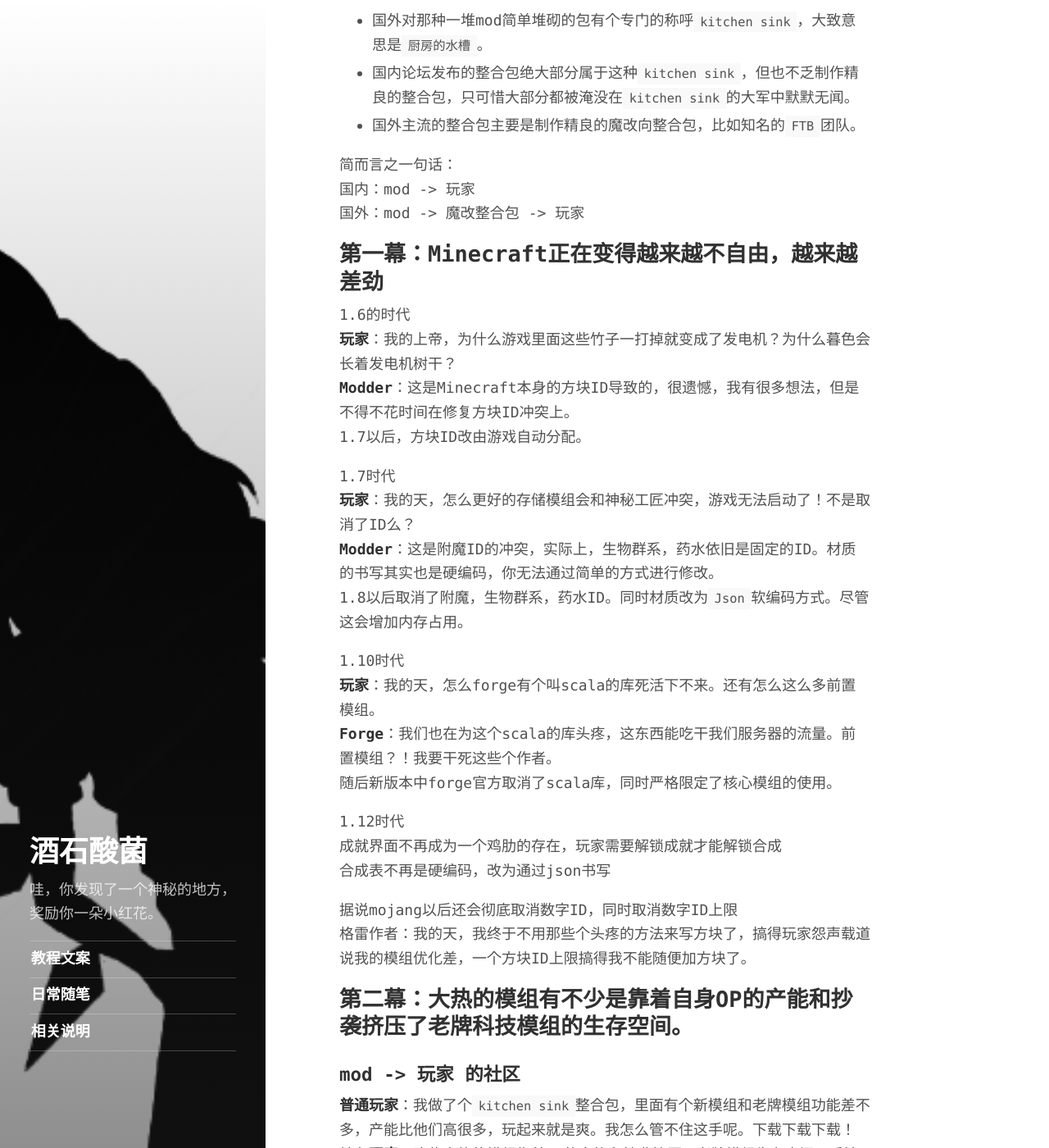
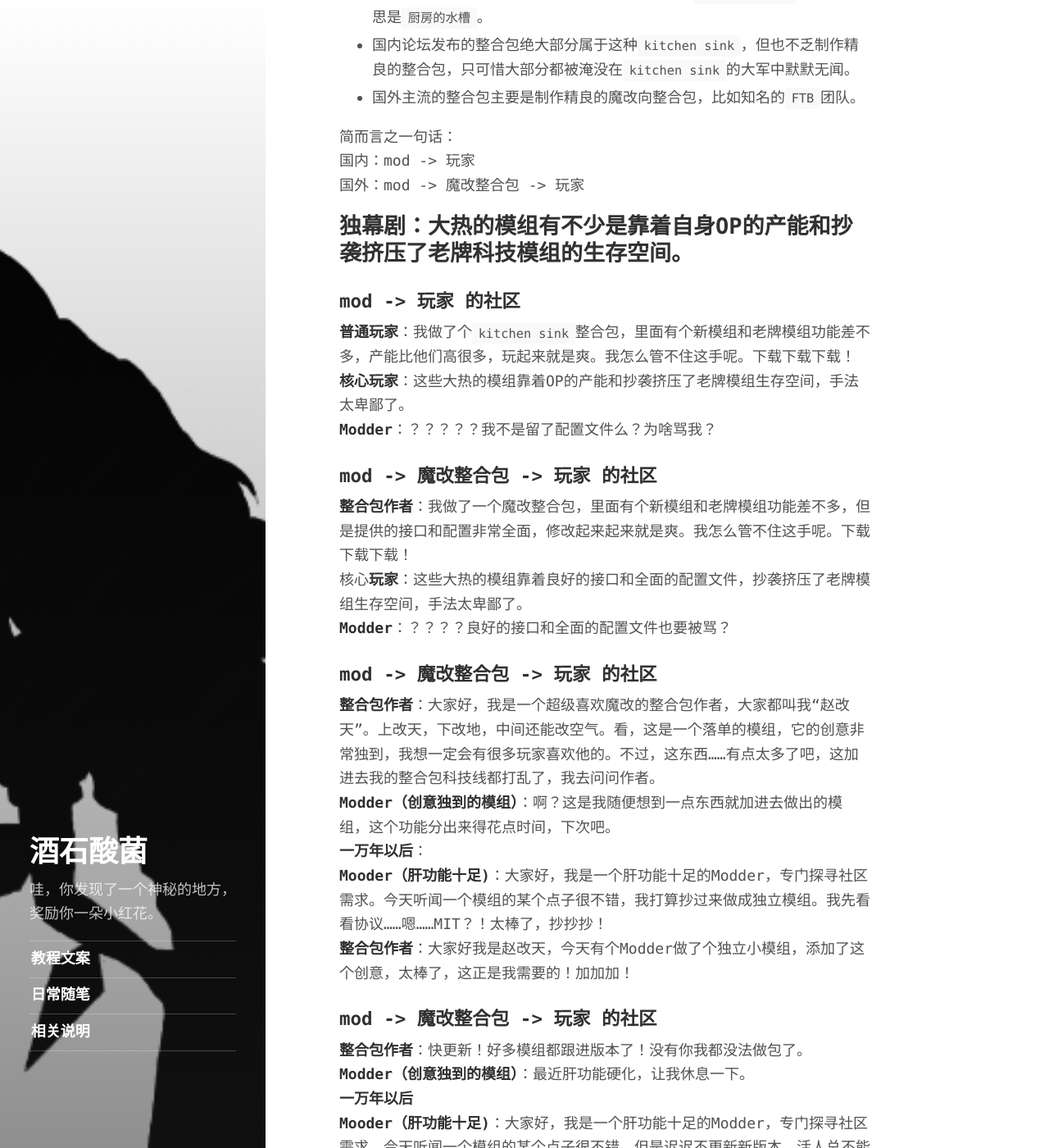
Before and after one commit to TartaricAcid/ArchiveGithubPage, a Jekyll site: the page built from _posts/2017-10-30-SomeQuestion.md, in a window 1280 px wide and 1400 px high, scrolled down 581 px. Shown: the whole window at 82% size. Built offline with Jekyll 4.4.1, drawn with Linux system fonts in a browser that asks for light colours; some of the changed text lies outside the part shown.

Commit message:
Update 2017-10-30-19-10

```diff
--- a/_posts/2017-10-30-SomeQuestion.md
+++ b/_posts/2017-10-30-SomeQuestion.md
@@ -6,8 +6,7 @@ description: >
   以独幕剧形式表达个人主观观点，经供参考
 ---
 
-作为一个专做Minecraft模组教程的作者来说，我时常看到很多有趣的观点：
-* Minecraft越更新越不自由，破坏了原来沙盘游戏的初衷。
+作为一个专做Minecraft模组教程的作者来说，我时常看到一个有趣的观点：
 * 那些大热的模组有不少是靠着自身OP的产能和抄袭挤压了老牌科技模组的生存空间。
 
 为了能够更加清晰的表达我的观点，我决定以独幕剧形式来演绎你们的想法和我的想法。不过在此之前，先说明几个重要的东西：
@@ -20,33 +19,10 @@ description: >
 国内：mod -> 玩家
 国外：mod -> 魔改整合包 -> 玩家
 
-## 第一幕：Minecraft正在变得越来越不自由，越来越差劲
-1.6的时代
-**玩家**：我的上帝，为什么游戏里面这些竹子一打掉就变成了发电机？为什么暮色会长着发电机树干？
-**Modder**：这是Minecraft本身的方块ID导致的，很遗憾，我有很多想法，但是不得不花时间在修复方块ID冲突上。
-1.7以后，方块ID改由游戏自动分配。
-
-1.7时代
-**玩家**：我的天，怎么更好的存储模组会和神秘工匠冲突，游戏无法启动了！不是取消了ID么？
-**Modder**：这是附魔ID的冲突，实际上，生物群系，药水依旧是固定的ID。材质的书写其实也是硬编码，你无法通过简单的方式进行修改。
-1.8以后取消了附魔，生物群系，药水ID。同时材质改为`Json`软编码方式。尽管这会增加内存占用。
-
-1.10时代
-**玩家**：我的天，怎么forge有个叫scala的库死活下不来。还有怎么这么多前置模组。
-**Forge**：我们也在为这个scala的库头疼，这东西能吃干我们服务器的流量。前置模组？！我要干死这些个作者。
-随后新版本中forge官方取消了scala库，同时严格限定了核心模组的使用。
-
-1.12时代
-成就界面不再成为一个鸡肋的存在，玩家需要解锁成就才能解锁合成
-合成表不再是硬编码，改为通过json书写
-
-据说mojang以后还会彻底取消数字ID，同时取消数字ID上限
-格雷作者：我的天，我终于不用那些个头疼的方法来写方块了，搞得玩家怨声载道说我的模组优化差，一个方块ID上限搞得我不能随便加方块了。
-
-## 第二幕：大热的模组有不少是靠着自身OP的产能和抄袭挤压了老牌科技模组的生存空间。
+## 独幕剧：大热的模组有不少是靠着自身OP的产能和抄袭挤压了老牌科技模组的生存空间。
 ### mod -> 玩家 的社区
 **普通玩家**：我做了个`kitchen sink`整合包，里面有个新模组和老牌模组功能差不多，产能比他们高很多，玩起来就是爽。我怎么管不住这手呢。下载下载下载！
-核心**玩家**：这些大热的模组靠着OP的产能和抄袭挤压了老牌模组生存空间，手法太卑鄙了。
+**核心玩家**：这些大热的模组靠着OP的产能和抄袭挤压了老牌模组生存空间，手法太卑鄙了。
 **Modder**：？？？？？我不是留了配置文件么？为啥骂我？
 
 ### mod -> 魔改整合包 -> 玩家 的社区
@@ -57,14 +33,14 @@ description: >
 ### mod -> 魔改整合包 -> 玩家 的社区
 **整合包作者**：大家好，我是一个超级喜欢魔改的整合包作者，大家都叫我“赵改天”。上改天，下改地，中间还能改空气。看，这是一个落单的模组，它的创意非常独到，我想一定会有很多玩家喜欢他的。不过，这东西……有点太多了吧，这加进去我的整合包科技线都打乱了，我去问问作者。
 **Modder（创意独到的模组）**：啊？这是我随便想到一点东西就加进去做出的模组，这个功能分出来得花点时间，下次吧。
-一万年以后
-**Mooder（肝功能十足)**：大家好，我是一个肝功能十足的Modder，专门探寻社区需求。今天听闻一个模组的某个点子很不错，我打算抄过来做成独立模组。我先看看协议……嗯……GPL？！太棒了，抄抄抄！
+**一万年以后**：
+**Mooder（肝功能十足)**：大家好，我是一个肝功能十足的Modder，专门探寻社区需求。今天听闻一个模组的某个点子很不错，我打算抄过来做成独立模组。我先看看协议……嗯……MIT？！太棒了，抄抄抄！
 **整合包作者**：大家好我是赵改天，今天有个Modder做了个独立小模组，添加了这个创意，太棒了，这正是我需要的！加加加！
 
 ### mod -> 魔改整合包 -> 玩家 的社区
 **整合包作者**：快更新！好多模组都跟进版本了！没有你我都没法做包了。
 **Modder（创意独到的模组）**：最近肝功能硬化，让我休息一下。
-一万年以后
+**一万年以后**
 **Mooder（肝功能十足)**：大家好，我是一个肝功能十足的Modder，专门探寻社区需求。今天听闻一个模组的某个点子很不错，但是迟迟不更新新版本，活人总不能被尿憋死吧。我打算抄过来做成另一个模组。我先看看协议……嗯……MIT？！太棒了，抄抄抄！
 
 ### 一个全是Modder的社区
```
